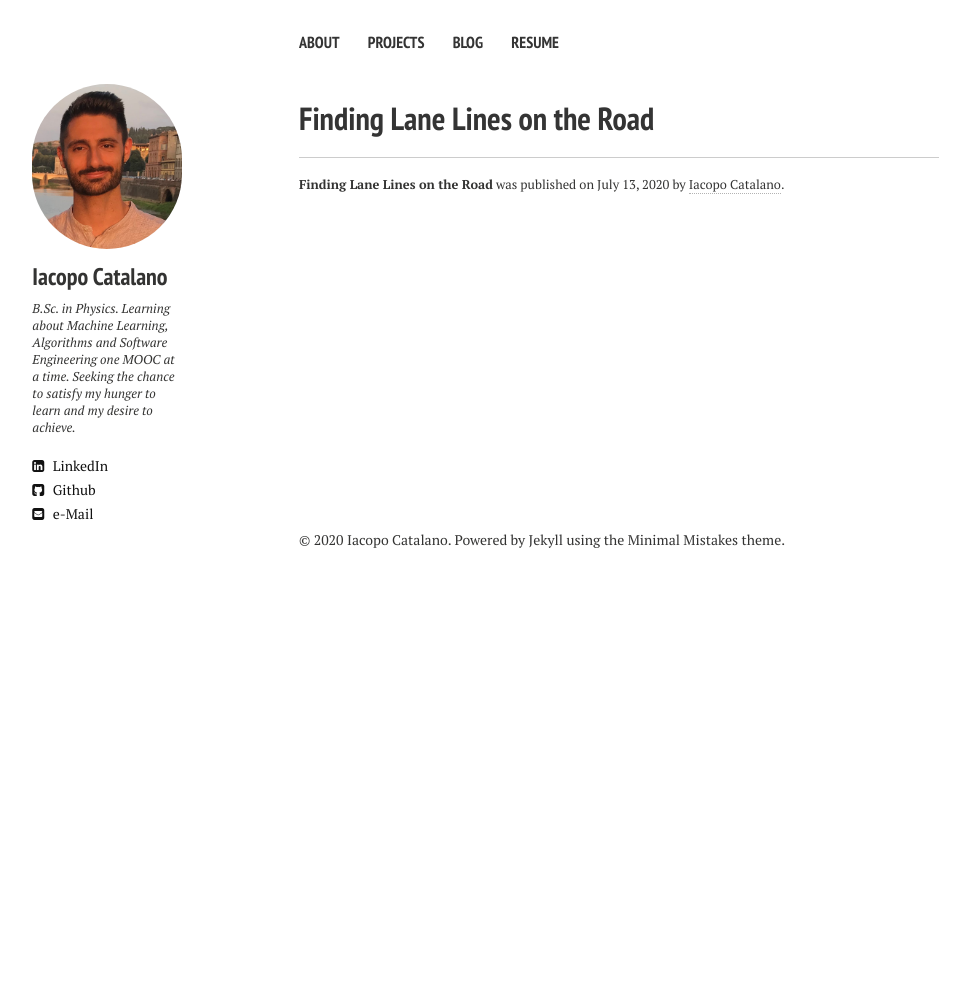
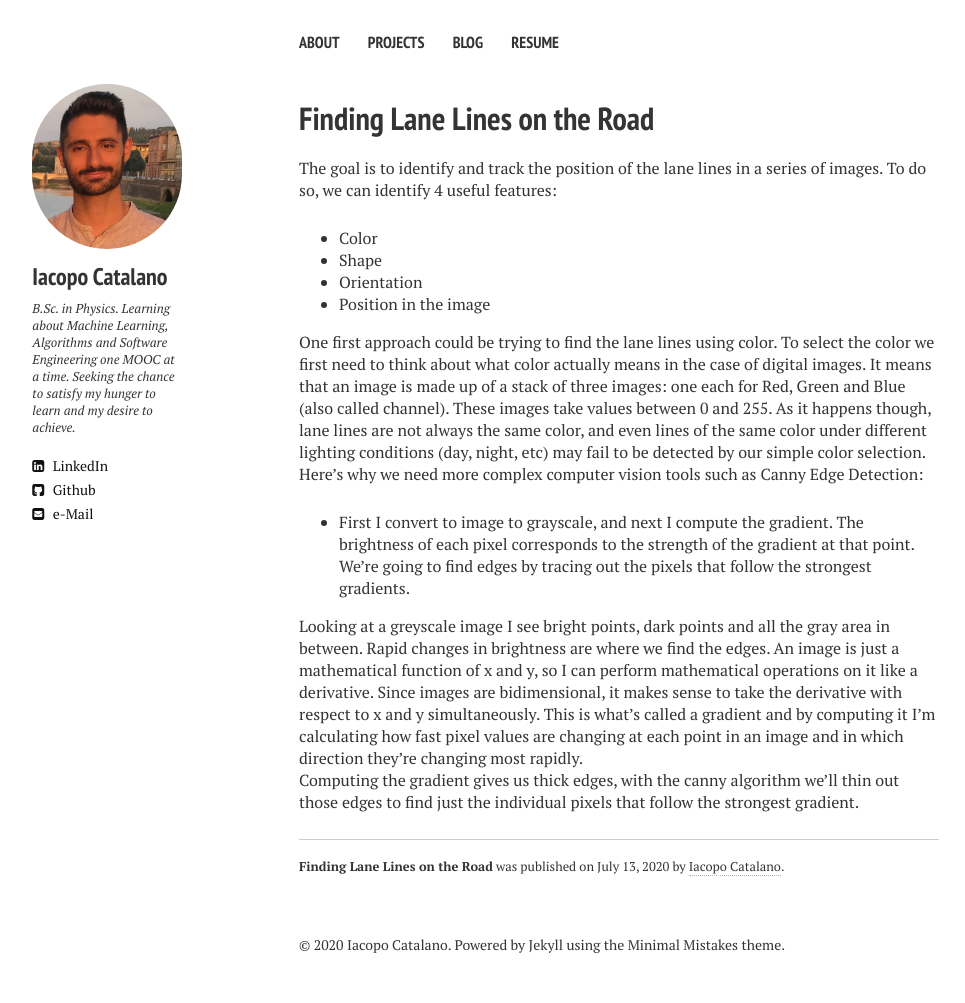
Before and after one commit to IacopomC/iacopomc.github.io, a Jekyll site: the page built from _posts/2020-07-13-lane-finding.md, in a window 1280 px wide. Shown: the whole page, without its empty margins (21-986 px from the left). Built offline with Jekyll 4.4.1, drawn with Linux system fonts in a browser that asks for light colours; nearby versions of some CDN libraries; our own code applies the rules of GitHub Pages for plain Markdown files; before the commit the page ends 900 px from its top, so only the background shows below that.

Commit message:
Write first draft post

```diff
--- a/_posts/2020-07-13-lane-finding.md
+++ b/_posts/2020-07-13-lane-finding.md
@@ -5,3 +5,20 @@ categories:
 tags:
   - Post
 ---
+
+
+The goal is to identify and track the position of the lane lines in a series of images. To do so, we can identify 4 useful features:
+
+- Color
+- Shape
+- Orientation
+- Position in the image
+
+One first approach could be trying to find the lane lines using color. To select the color we first need to think about what color actually means in the case of digital images. It means that an image is made up of a stack of three images: one each for Red, Green and Blue (also called channel). These images take values between 0 and 255.
+As it happens though, lane lines are not always the same color, and even lines of the same color under different lighting conditions (day, night, etc) may fail to be detected by our simple color selection.
+Here's why we need more complex computer vision tools such as Canny Edge Detection:
+- First I convert to image to grayscale, and next I compute the gradient. The brightness of each pixel corresponds to the strength of the gradient at that point. We're going to find edges by tracing out the pixels that follow the strongest gradients.
+
+Looking at a greyscale image I see bright points, dark points and all the gray area in between. Rapid changes in brightness are where we find the edges. An image is just a mathematical function of x and y, so I can perform mathematical operations on it like a derivative. Since images are bidimensional, it makes sense to take the derivative with respect to x and y simultaneously. This is what's called a gradient and by computing it I'm calculating how fast pixel values are changing at each point in an image and in which direction they're changing most rapidly.
+
+Computing the gradient gives us thick edges, with the canny algorithm we'll thin out those edges to find just the individual pixels that follow the strongest gradient.
```
